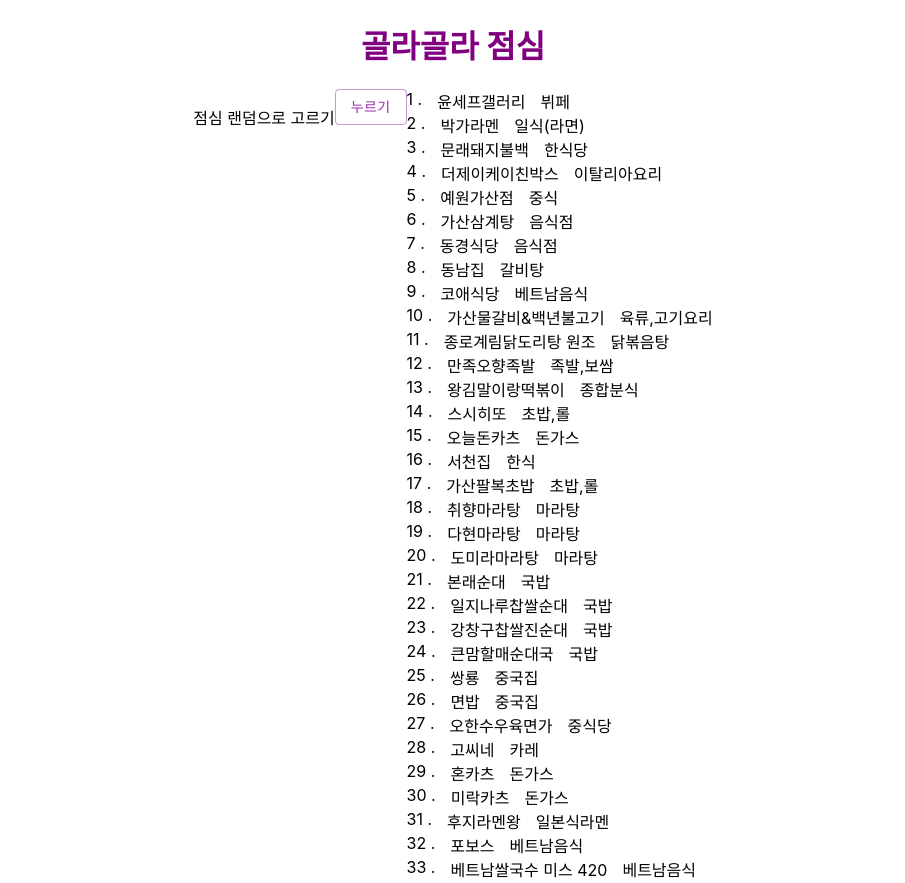
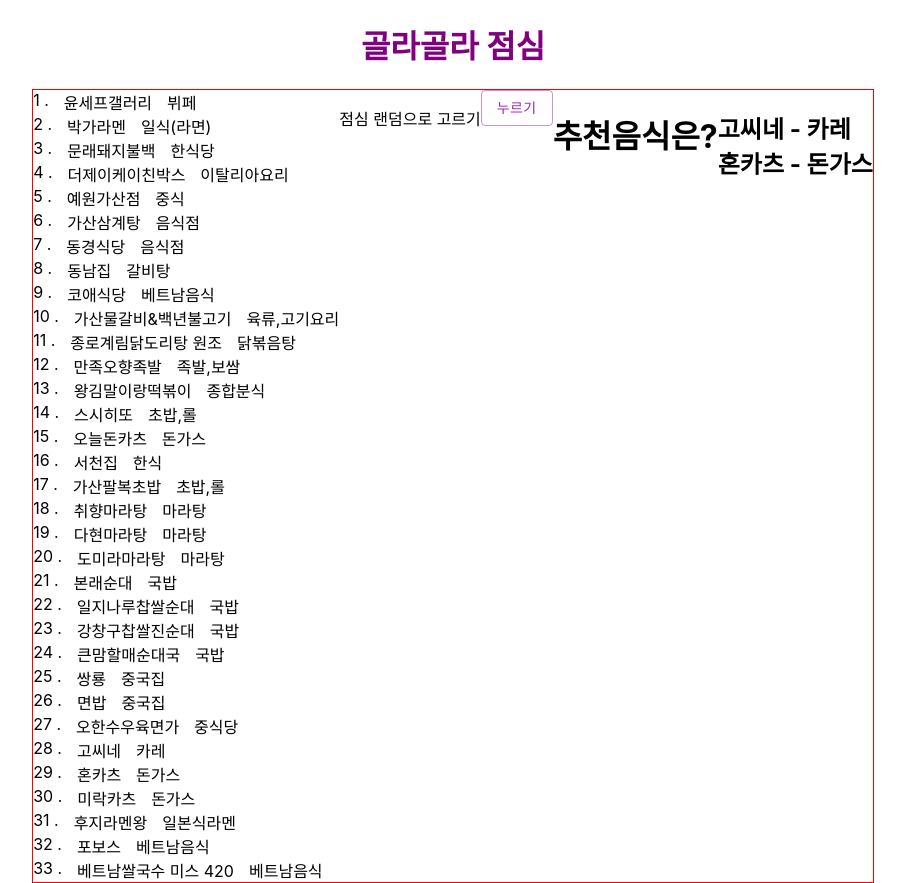
Before and after one commit to taehwajang/miniProject-lunch, a React (Create React App) app: page / in a window 1280 px wide. Shown: the whole page, without its empty margins (187-1092 px from the left). Built offline with nearby package versions, Linux system fonts and the light colour scheme.

Commit message:
add random 음식 뽑기

```diff
--- a/src/App.tsx
+++ b/src/App.tsx
@@ -20,20 +20,25 @@ const App = () => {
     kind: string;
   }
 
+  const nextFoodFilter = nextFood.filter((food, idx) =>
+    Math.floor(Math.random() * nextFood.length + 1)
+  );
+
+  const returnName = nextFood.map((food, idx) => {
+    if (idx === Math.floor(Math.random() * nextFood.length + 1)) {
+      return (
+        <div>
+          {food.name} - {food.kind}
+        </div>
+      );
+    }
+  });
+  console.log(returnName);
+
   return (
     <Rayout>
       <Header />
       <Main>
-        <>
-          <p>점심 랜덤으로 고르기</p>
-          <Button
-            variant="outlined"
-            color="secondary"
-            style={{ height: "100%" }}
-          >
-            누르기
-          </Button>
-        </>
         <div>
           {nextFood.map((food, idx): any => {
             return (
@@ -45,6 +50,19 @@ const App = () => {
             );
           })}
         </div>
+        <>
+          <p>점심 랜덤으로 고르기</p>
+          <Button
+            variant="outlined"
+            color="secondary"
+            style={{ height: "100%" }}
+          >
+            누르기
+          </Button>
+          <h1>추천음식은? </h1>
+
+          <h2>{returnName}</h2>
+        </>
       </Main>
     </Rayout>
   );
@@ -52,6 +70,9 @@ const App = () => {
 const Main = styled.div`
   display: flex;
   flex-direction: row;
+  justify-content: space-around;
+  width: auto;
+  border: 1px solid red;
 `;
 const FoodInfo = styled.div`
   display: flex;
--- a/src/data/data.tsx
+++ b/src/data/data.tsx
@@ -1,222 +1,125 @@
-export const  ChineseFood= [
+export const ChineseFood = [
   {
     name: "자장면집",
-    number:"0103013003"
+    number: "0103013003",
   },
   {
     name: "마라탕집",
-    number:"0103013003"
+    number: "0103013003",
   },
   ,
-]
-export const  JapaneseFood=[
+];
+export const JapaneseFood = [
   {
     name: "스시집",
-        number:"12314909"
+    number: "12314909",
   },
   ,
-]
-export const  KoreanFood=[
+];
+export const KoreanFood = [
   {
     name: "국밥집",
-        number:"12341421"
+    number: "12341421",
   },
   ,
-]
-export const  snackFood=[
+];
+export const snackFood = [
   {
     name: "엽떡",
-        number:"3131331"
+    number: "3131331",
   },
   ,
-]
-export const nextFood=[
+];
+export const nextFood = [
   {
+    id: 1,
     name: "윤세프갤러리",
-        kind:"뷔페"
+    kind: "뷔페",
   },
+  { id: 1, name: "박가라멘", kind: "일식(라면)" },
+  { id: 2, name: "문래돼지불백", kind: "한식당" },
+  { id: 3, name: "더제이케이친박스", kind: "이탈리아요리" },
+  { id: 4, name: "예원가산점", kind: "중식" },
+  { id: 5, name: "가산삼계탕", kind: "음식점" },
+  { id: 6, name: "동경식당", kind: "음식점" },
+  { id: 7, name: "동남집", kind: "갈비탕" },
+  { id: 8, name: "코애식당", kind: "베트남음식" },
+  { id: 9, name: "가산물갈비&백년불고기", kind: "육류,고기요리" },
+  { id: 10, name: "종로계림닭도리탕 원조", kind: "닭볶음탕" },
+  { id: 11, name: "만족오향족발", kind: "족발,보쌈" },
+  { id: 12, name: "왕김말이랑떡볶이", kind: "종합분식" },
+  { id: 13, name: "스시히또", kind: "초밥,롤" },
+  { id: 14, name: "오늘돈카츠", kind: "돈가스" },
+  { id: 15, name: "서천집", kind: "한식" },
+  { id: 16, name: "가산팔복초밥", kind: "초밥,롤" },
+  { id: 17, name: "취향마라탕", kind: "마라탕" },
+  { id: 18, name: "다현마라탕", kind: "마라탕" },
+  { id: 19, name: "도미라마라탕", kind: "마라탕" },
+  { id: 20, name: "본래순대", kind: "국밥" },
+  { id: 21, name: "일지나루찹쌀순대", kind: "국밥" },
+  { id: 22, name: "강창구찹쌀진순대", kind: "국밥" },
+  { id: 23, name: "큰맘할매순대국", kind: "국밥" },
+  { id: 24, name: "쌍룡", kind: "중국집" },
+  { id: 25, name: "면밥", kind: "중국집" },
+  { id: 26, name: "오한수우육면가", kind: "중식당" },
+  { id: 27, name: "고씨네", kind: "카레" },
+  { id: 28, name: "혼카츠", kind: "돈가스" },
+  { id: 29, name: "미락카츠", kind: "돈가스" },
+  { id: 30, name: "후지라멘왕", kind: "일본식라멘" },
+  { id: 31, name: "포보스", kind: "베트남음식" },
+  { id: 32, name: "베트남쌀국수 미스 420", kind: "베트남음식" },
+];
+export const users = [
   {
-        name: "박가라멘",
-        kind:"일식(라면)"
-    },
-    {
-        name: "문래돼지불백",
-        kind:"한식당"
-    },
-    {
-        name: "더제이케이친박스",
-        kind:"이탈리아요리"
-    },
-    {
-        name: "예원가산점",
-        kind:"중식"
-    },
-    {
-        name: "가산삼계탕",
-        kind:"음식점"
-    },
-    {
-        name: "동경식당",
-        kind:"음식점"
-    },
-    {
-        name: "동남집",
-        kind:"갈비탕"
-    },
-    {
-        name: "코애식당",
-        kind:"베트남음식"
-    },
-    {
-        name: "가산물갈비&백년불고기",
-        kind:"육류,고기요리"
-    },
-    {
-        name: "종로계림닭도리탕 원조",
-        kind:"닭볶음탕"
-    },
-    {
-        name: "만족오향족발",
-        kind:"족발,보쌈"
-    },
-    {
-        name: "왕김말이랑떡볶이",
-        kind:"종합분식"
-    },
-    {
-        name: "스시히또",
-        kind:"초밥,롤"
-    },
-    {
-        name: "오늘돈카츠",
-        kind:"돈가스"
-    },
-    {
-        name: "서천집",
-        kind:"한식"
-    },
-    {
-        name: "가산팔복초밥",
-        kind:"초밥,롤"
-    },
-    {
-        name: "취향마라탕",
-        kind:"마라탕"
-    },
-    {
-        name: "다현마라탕",
-        kind:"마라탕"
-    },
-    {
-        name: "도미라마라탕",
-        kind:"마라탕"
-    },
-    {
-        name: "본래순대",
-        kind:"국밥"
-    },
-    {
-        name: "일지나루찹쌀순대",
-        kind:"국밥"
-    },
-    {
-        name: "강창구찹쌀진순대",
-        kind:"국밥"
-    },
-    {
-        name: "큰맘할매순대국",
-        kind:"국밥"
-    },
-    {
-        name: "쌍룡",
-        kind:"중국집"
-    },
-    {
-        name: "면밥",
-        kind:"중국집"
-    },
-    {
-        name: "오한수우육면가",
-        kind:"중식당"
-    },
-    {
-        name: "고씨네",
-        kind:"카레"
-    },
-    {
-        name: "혼카츠",
-        kind:"돈가스"
-    },
-    {
-        name: "미락카츠",
-        kind:"돈가스"
-    },
-    {
-        name: "후지라멘왕",
-        kind:"일본식라멘"
-    },
-    {
-        name: "포보스",
-        kind:"베트남음식"
-    },
-    {
-        name: "베트남쌀국수 미스 420",
-        kind:"베트남음식"
-    },
-
-]
-export const users=[
-    {
-        id:1 ,
-        name:"방준호"
+    id: 1,
+    name: "방준호",
   },
   {
     id: 2,
-        name:"최재영"
+    name: "최재영",
   },
   {
     id: 3,
-        name:"신유동"
+    name: "신유동",
   },
   {
     id: 4,
-        name:"이길학"
+    name: "이길학",
   },
   {
-        id:5 ,
-        name:"이승렬"
+    id: 5,
+    name: "이승렬",
   },
   {
     id: 6,
-        name:"전승호"
+    name: "전승호",
   },
   {
     id: 7,
-        name:"장태화"
+    name: "장태화",
   },
   {
     id: 8,
-        name:"오일교"
+    name: "오일교",
   },
   {
     id: 9,
-        name:"허가온"
+    name: "허가온",
   },
   {
     id: 10,
-        name:"오창훈"
+    name: "오창훈",
   },
   {
     id: 11,
-        name:"이지흠"
+    name: "이지흠",
   },
   {
     id: 12,
-        name:"이우주"
+    name: "이우주",
   },
   {
     id: 13,
-        name:"유서현"
+    name: "유서현",
   },
-
-]
+];
```
Lines whose indentation alone changed are shown as unchanged.
